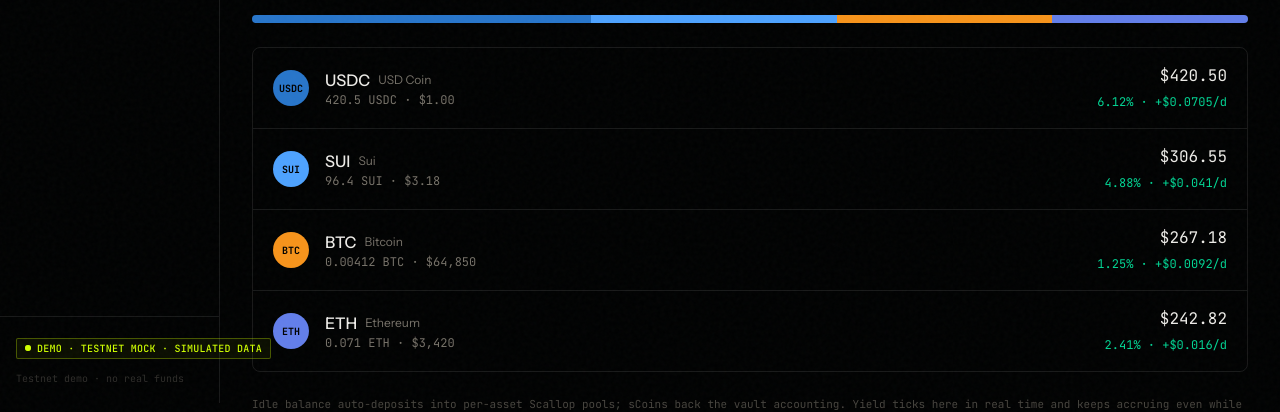
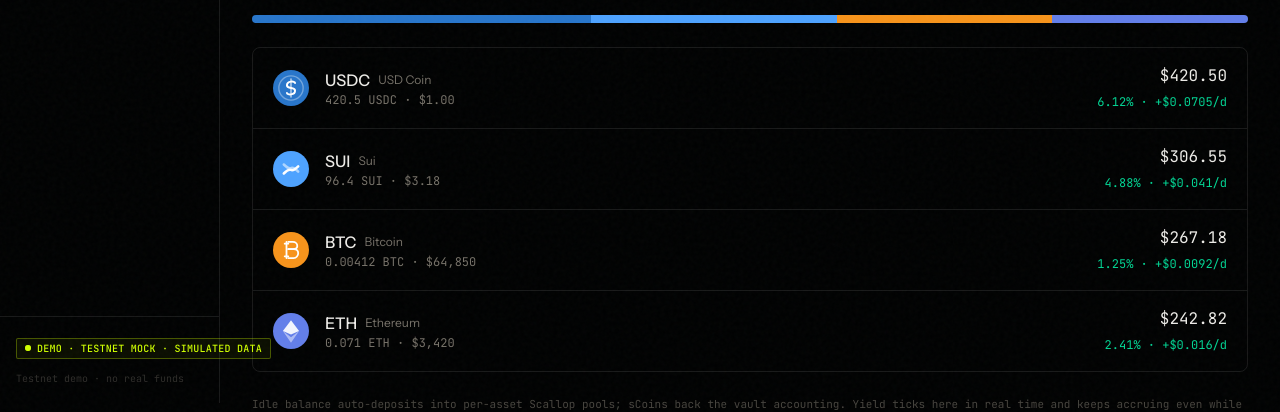
Before and after one commit to ayushsingh82/FlowPay, a Next.js app in the folder frontend/: page /app in a window 1280 px wide. Shown: the part 397-809 px from the top of the page. Built offline with nearby package versions, Linux system fonts and the light colour scheme.

Commit message:
feat(app): add token SVG icons for SUI, USDC, BTC, ETH, DEEP in dashboard and spend selector

```diff
--- a/frontend/components/app/dashboard-tab.tsx
+++ b/frontend/components/app/dashboard-tab.tsx
@@ -9,6 +9,7 @@
   fmtNum,
 } from "@/lib/flowpay-demo";
 import { AnimatedNumber } from "./animated-number";
+import { TokenIcon } from "./token-icon";
 
 interface DashboardTabProps {
   assets: Asset[];
@@ -88,11 +89,8 @@
               key={a.symbol}
               className="flex items-center gap-4 px-5 py-4 hover:bg-foreground/[0.02] transition-colors"
             >
-              <span
-                className="flex h-9 w-9 shrink-0 items-center justify-center rounded-full font-mono text-[10px] font-bold text-black"
-                style={{ backgroundColor: a.color }}
-              >
-                {a.symbol}
+              <span className="shrink-0">
+                <TokenIcon symbol={a.symbol} size={36} />
               </span>
               <div className="min-w-0 flex-1">
                 <div className="flex items-center gap-2">
--- a/frontend/components/app/smartspend-tab.tsx
+++ b/frontend/components/app/smartspend-tab.tsx
@@ -4,6 +4,7 @@
 import { Button } from "@/components/ui/button";
 import { Input } from "@/components/ui/input";
 import { Check, Loader2, QrCode, Zap, ArrowRight } from "lucide-react";
+import { TokenIcon } from "./token-icon";
 import {
   type Asset,
   type PtbStep,
@@ -116,18 +117,19 @@
           <label className="font-mono text-xs text-muted-foreground mt-4 block">
             Merchant receives
           </label>
-          <div className="mt-1 flex gap-1.5">
+          <div className="mt-1 flex gap-1.5 flex-wrap">
             {MERCHANT_TOKENS.map((t) => (
               <button
                 key={t}
                 onClick={() => setToken(t)}
                 disabled={phase !== "idle"}
-                className={`px-3 py-1.5 rounded-md border font-mono text-xs transition-colors disabled:opacity-40 ${
+                className={`flex items-center gap-1.5 px-2.5 py-1.5 rounded-md border font-mono text-xs transition-colors disabled:opacity-40 ${
                   token === t
                     ? "border-[#CFFF03]/50 bg-[#CFFF03]/10 text-[#CFFF03]"
                     : "border-foreground/10 text-muted-foreground hover:text-foreground"
                 }`}
               >
+                <TokenIcon symbol={t} size={16} />
                 {t}
               </button>
             ))}
--- /dev/null
+++ b/frontend/components/app/token-icon.tsx
@@ -0,0 +1,90 @@
+import type { AssetSymbol } from "@/lib/flowpay-demo";
+
+function SuiIcon({ size }: { size: number }) {
+  return (
+    <svg width={size} height={size} viewBox="0 0 40 40" fill="none">
+      <circle cx="20" cy="20" r="20" fill="#4DA2FF" />
+      {/* Sui S-wave mark */}
+      <path d="M12 25 C15 22 18 20 20 21 C22 22 25 20 28 17"
+        stroke="white" strokeWidth="2.8" strokeLinecap="round" />
+      <path d="M12 15 C15 18 18 20 20 19 C22 18 25 20 28 23"
+        stroke="white" strokeWidth="2.8" strokeLinecap="round" strokeOpacity="0.55" />
+    </svg>
+  );
+}
+
+function UsdcIcon({ size }: { size: number }) {
+  return (
+    <svg width={size} height={size} viewBox="0 0 40 40" fill="none">
+      <circle cx="20" cy="20" r="20" fill="#2775CA" />
+      <circle cx="20" cy="20" r="13.5" stroke="white" strokeWidth="1.5" strokeOpacity="0.35" />
+      {/* $ sign: vertical bar + two S-curves */}
+      <line x1="20" y1="10" x2="20" y2="30" stroke="white" strokeWidth="1.8" strokeLinecap="round" strokeOpacity="0.6" />
+      <path d="M 24.5 14.5 C 24.5 12 15.5 12 15.5 17 C 15.5 22 24.5 18 24.5 23 C 24.5 28 15.5 28 15.5 25.5"
+        stroke="white" strokeWidth="2.2" strokeLinecap="round" fill="none" />
+    </svg>
+  );
+}
+
+function BtcIcon({ size }: { size: number }) {
+  return (
+    <svg width={size} height={size} viewBox="0 0 40 40" fill="none">
+      <circle cx="20" cy="20" r="20" fill="#F7931A" />
+      {/* ₿ glyph approximated with paths */}
+      <path d="M15 11 L15 29 M15 20 L15 20" stroke="white" strokeWidth="2" strokeLinecap="round" />
+      <path d="M17 11 L22 11 C25 11 27 13 27 15.5 C27 18 25 19 22 19 L17 19"
+        stroke="white" strokeWidth="2" strokeLinecap="round" strokeLinejoin="round" fill="none" />
+      <path d="M17 19 L23 19 C26 19 28 21 28 23.5 C28 26 26 29 23 29 L17 29"
+        stroke="white" strokeWidth="2" strokeLinecap="round" strokeLinejoin="round" fill="none" />
+      <line x1="13" y1="13" x2="17" y2="13" stroke="white" strokeWidth="2" strokeLinecap="round" />
+      <line x1="13" y1="27" x2="17" y2="27" stroke="white" strokeWidth="2" strokeLinecap="round" />
+    </svg>
+  );
+}
+
+function EthIcon({ size }: { size: number }) {
+  return (
+    <svg width={size} height={size} viewBox="0 0 40 40" fill="none">
+      <circle cx="20" cy="20" r="20" fill="#627EEA" />
+      {/* Ethereum diamond: top triangle + bottom triangle */}
+      <polygon points="20,8 29,20 20,24 11,20" fill="white" fillOpacity="0.92" />
+      <polygon points="20,27 29,20 20,33 11,20" fill="white" fillOpacity="0.48" />
+    </svg>
+  );
+}
+
+function DeepIcon({ size }: { size: number }) {
+  return (
+    <svg width={size} height={size} viewBox="0 0 40 40" fill="none">
+      <circle cx="20" cy="20" r="20" fill="#0A0F1E" />
+      {/* Order-book bars (ask side) */}
+      <rect x="11" y="14" width="18" height="2.5" rx="1.25" fill="#CFFF03" fillOpacity="0.95" />
+      <rect x="11" y="19" width="14" height="2.5" rx="1.25" fill="#CFFF03" fillOpacity="0.6" />
+      <rect x="11" y="24" width="9" height="2.5" rx="1.25" fill="#CFFF03" fillOpacity="0.3" />
+    </svg>
+  );
+}
+
+const ICONS: Record<AssetSymbol, (size: number) => React.ReactElement> = {
+  SUI:  (s) => <SuiIcon size={s} />,
+  USDC: (s) => <UsdcIcon size={s} />,
+  BTC:  (s) => <BtcIcon size={s} />,
+  ETH:  (s) => <EthIcon size={s} />,
+};
+
+export function TokenIcon({ symbol, size = 36 }: { symbol: AssetSymbol; size?: number }) {
+  const render = ICONS[symbol];
+  if (render) return render(size);
+  return (
+    <svg width={size} height={size} viewBox="0 0 40 40">
+      <circle cx="20" cy="20" r="20" fill="#333" />
+      <text x="20" y="25" textAnchor="middle" fill="white" fontSize="12" fontFamily="monospace">
+        {symbol.slice(0, 2)}
+      </text>
+    </svg>
+  );
+}
+
+export function DeepTokenIcon({ size = 36 }: { size?: number }) {
+  return <DeepIcon size={size} />;
+}
```
